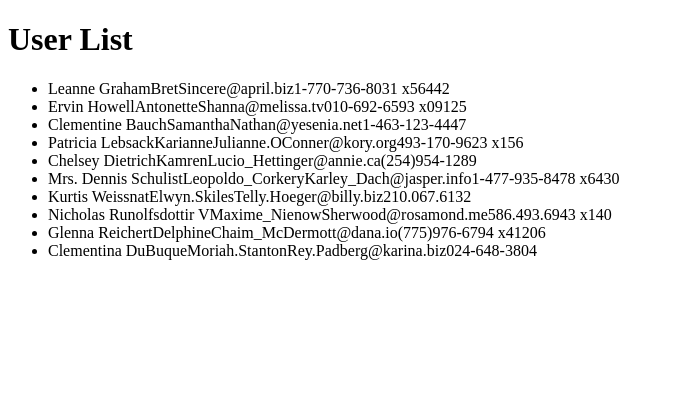
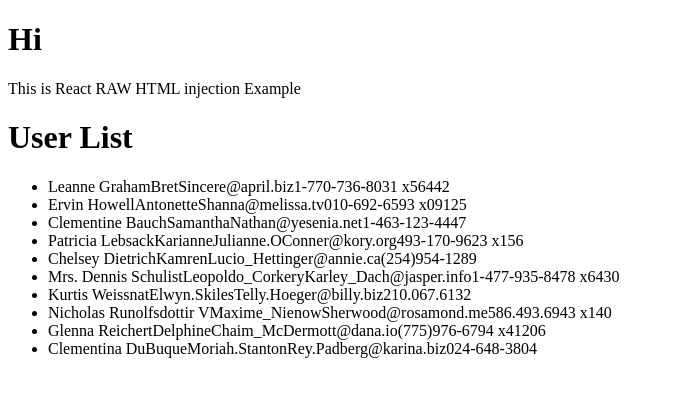
Before and after one commit to iqbal-arif/SimplifiedReactJS, a React (Vite) app in the folder demo/vite-project/Advanced Components/spreadProps/: page / in a window 1280 px wide. Shown: the top 396 px of the page, without its empty margins (0-674 px from the left). Built offline with nearby package versions, Linux system fonts and the light colour scheme.

Commit message:
modified:   demo/vite-project/Advanced Components/spreadProps/src/App.jsx

```diff
--- a/demo/vite-project/Advanced Components/spreadProps/src/App.jsx
+++ b/demo/vite-project/Advanced Components/spreadProps/src/App.jsx
@@ -1,5 +1,10 @@
 import { useEffect, useState } from "react"
 import { User } from "./User"
+
+// Custom RAW HTML
+const CUSTOM_HTML =
+`<h1>Hi</h1>
+<div>This is React RAW HTML injection Example</div>`
 
 function App() {
   const [isLoading, setIsLoading] = useState(true)
@@ -25,6 +30,8 @@ function App() {
 
   return (
     <>
+    {/* Example of RAW HTML Injection */}
+    <div dangerouslySetInnerHTML={{__html:CUSTOM_HTML}}></div>
       <h1>User List</h1>
       {isLoading ? (
         <h2>Loading...</h2>
```
